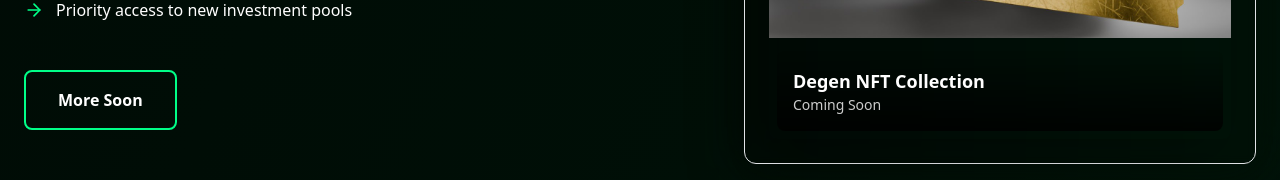
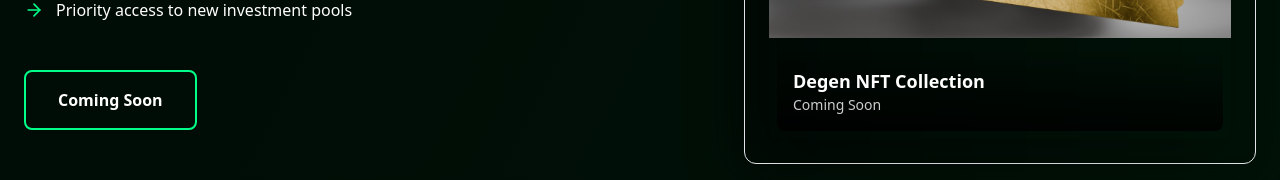
Before and after one commit to AutisticIntelligence1/degen-capital, a Next.js app: page / in a window 1280 px wide. Shown: the part 1972-2152 px from the top of the page. Built offline with nearby package versions, Linux system fonts and the light colour scheme.

Commit message:
Initial commit: C website

```diff
--- a/src/app/page.tsx
+++ b/src/app/page.tsx
@@ -263,7 +263,7 @@ export default function DegenCapital() {
               </ul>
               <div className="flex items-center space-x-4 mt-8">
                 <button className="secondary-button">
-                  More Soon
+                  Coming Soon
                 </button>
               </div>
             </div>
```
